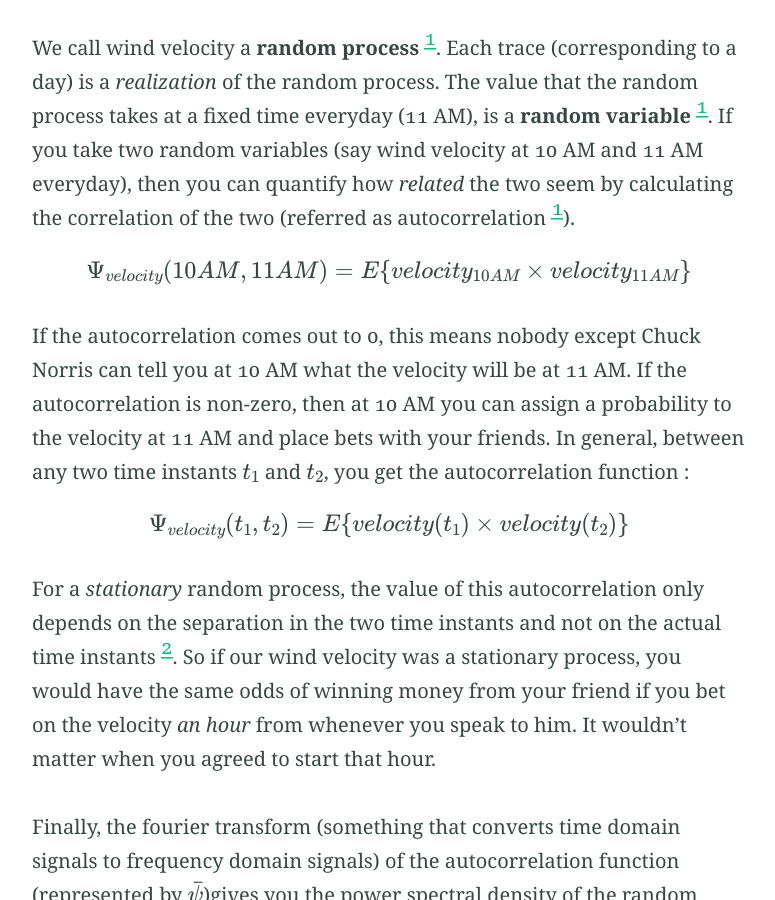
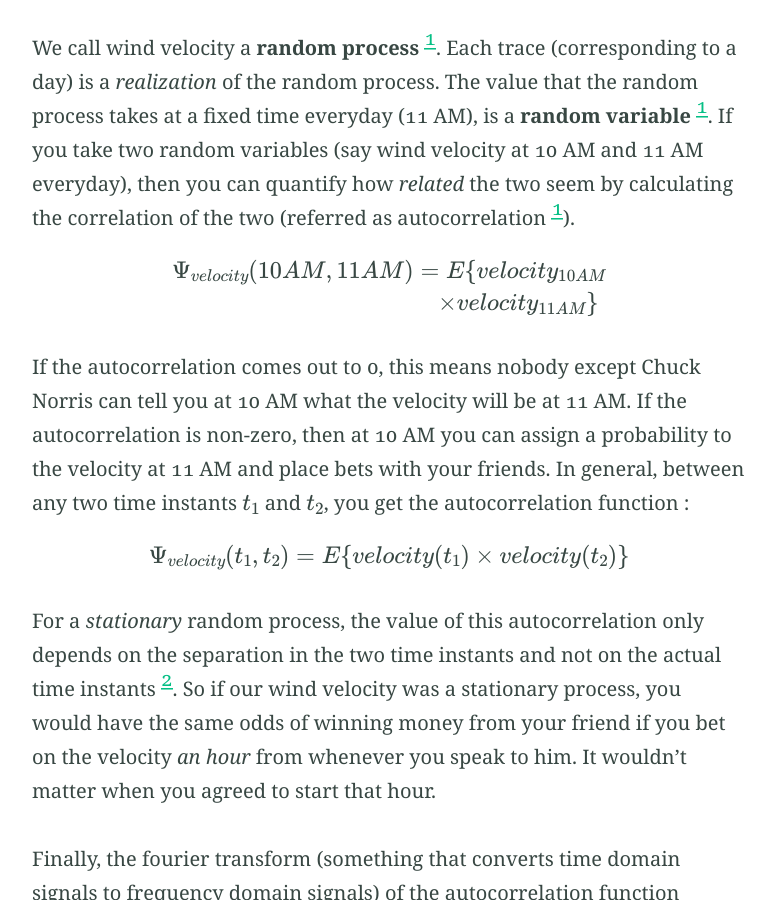
Before and after one commit to SurajRPawar/SurajRPawar.github.io, a Jekyll site: the page built from _posts/2020-06-18-noise.md, in a window 1280 px wide and 900 px high, scrolled down 1173 px. Shown: the whole window, without its empty margins (251-1026 px from the left). Built offline with Jekyll 4.4.1, drawn with Linux system fonts in a browser that asks for light colours; nearby versions of some CDN libraries; our own code applies the rules of GitHub Pages for plain Markdown files; formulas are drawn with MathJax 3; some of the changed text lies outside the part shown.

Commit message:
Break equation into two lines (noise post)

```diff
--- a/_posts/2020-06-18-noise.md
+++ b/_posts/2020-06-18-noise.md
@@ -26,7 +26,12 @@ If you went out to your balcony every hour between 8 AM to 8 PM and measured the
 
 We call wind velocity a __random process__ [^1]. Each trace (corresponding to a day) is a _realization_ of the random process. The value that the random process takes at a fixed time everyday (11 AM), is a __random variable__ [^1]. If you take two random variables (say wind velocity at 10 AM and 11 AM everyday), then you can quantify how _related_ the two seem by calculating the correlation of the two (referred as autocorrelation [^1]).
 
-$$\Psi_{velocity}(10 AM, 11 AM) = E\{velocity_{10 AM} \times velocity_{11 AM}\} $$
+$$
+\begin{align}
+\Psi_{velocity}(10 AM, 11 AM) &= E\{velocity_{10 AM} \\
+							  &\quad \times velocity_{11 AM}\}
+\end{align}
+$$
 
 If the autocorrelation comes out to 0, this means nobody except Chuck Norris can tell you at 10 AM what the velocity will be at 11 AM. If the autocorrelation is non-zero, then at 10 AM you can assign a probability to the velocity at 11 AM and place bets with your friends. In general, between any two time instants $$t_1$$ and $$t_2$$, you get the autocorrelation function :
 
```
Also changed, not shown: other parts of _posts/2020-06-18-noise.md (+2 -2 lines).
